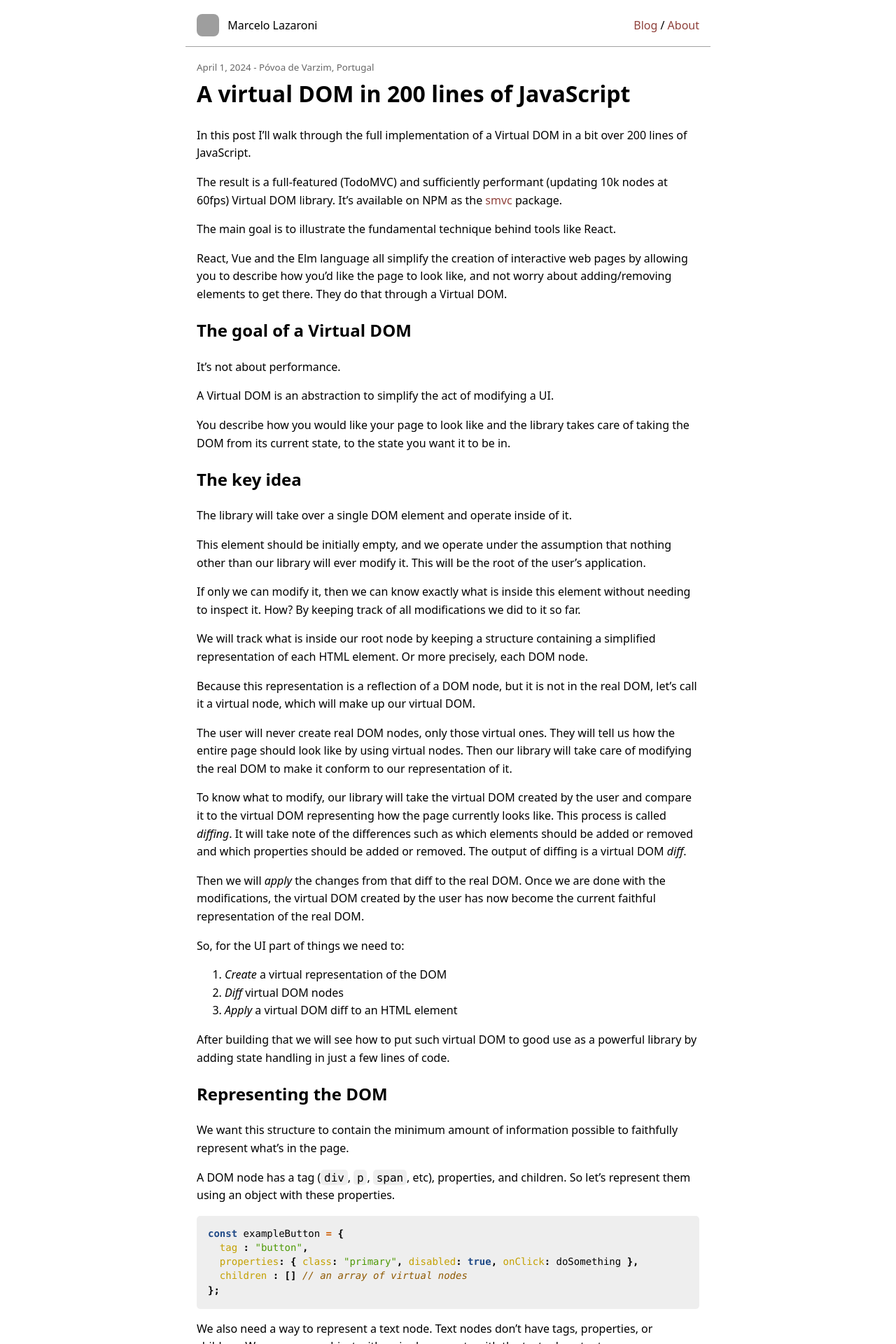
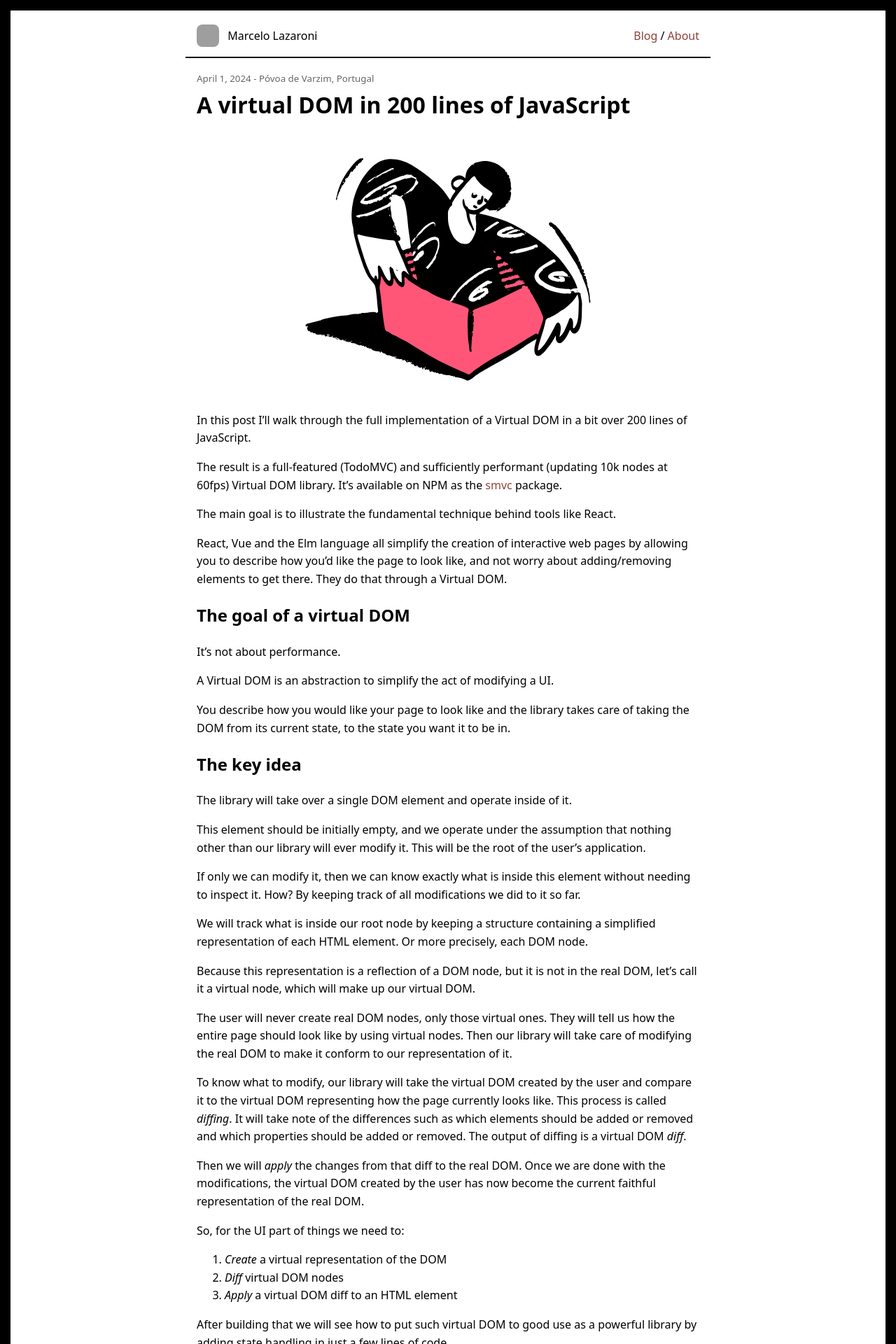
Before and after one commit to lazamar/lazamar.github.io, a Jekyll site: the page built from _posts/2024-04-01-virtual-dom.md, in a window 1280 px wide. Shown: the top 1920 px of the page at 70% size. Built offline with Jekyll 4.4.1, drawn with Linux system fonts in a browser that asks for light colours; comment, search, counter and statistics services are not loaded; grey boxes are pictures that could not be loaded.

Commit message:
Style page in black and white theme

```diff
--- a/_posts/2024-04-01-virtual-dom.md
+++ b/_posts/2024-04-01-virtual-dom.md
@@ -4,6 +4,11 @@ title: A virtual DOM in 200 lines of JavaScript
 city: Póvoa de Varzim, Portugal
 ---
 
+<img
+    src="/images/virtual-dom.svg"
+    alt="Image from opendoodles.com"
+    style="width: 500px; display: block; margin: auto;"
+/>
 <script src="/assets/virtual-dom/smvc.js"></script>
 
 In this post I'll walk through the full implementation of a Virtual DOM in a bit over 200 lines of JavaScript.
@@ -19,7 +24,7 @@ worry about adding/removing elements to get there.
 They do that through a Virtual DOM.
 
 
-## The goal of a Virtual DOM
+## The goal of a virtual DOM
 
 It's not about performance.
 
--- a/assets/virtual-dom/todoMVC.js
+++ b/assets/virtual-dom/todoMVC.js
@@ -117,7 +117,6 @@ function viewInput(value) {
     h("input",
       { class : "new-todo",
         placeholder: "what needs to be done?",
-        autofocus: "true",
         value: value,
         name: "newTodo",
         onInput: e => ({ UpdateField : e.target.value }),
--- a/style.scss
+++ b/style.scss
@@ -16,6 +16,15 @@ html {
     font-family: system-ui,sans-serif;
     line-height: 1.6;
     font-size: 1rem;
+    min-height: 100%;
+    border: 15px solid black;
+}
+
+@media (max-width: 780px) {
+    html {
+        border-width: 5px;
+    }
+
 }
 
 .blog-nav, .blog-main, .blog-footer {
@@ -25,7 +34,7 @@ html {
 }
 
 .blog-nav {
-    border-bottom: 1px solid #a2a2a2;
+    border-bottom: 2px solid black;
 }
 
 .blog-footer {
```
Also changed, not shown: images/virtual-dom.svg (added).
